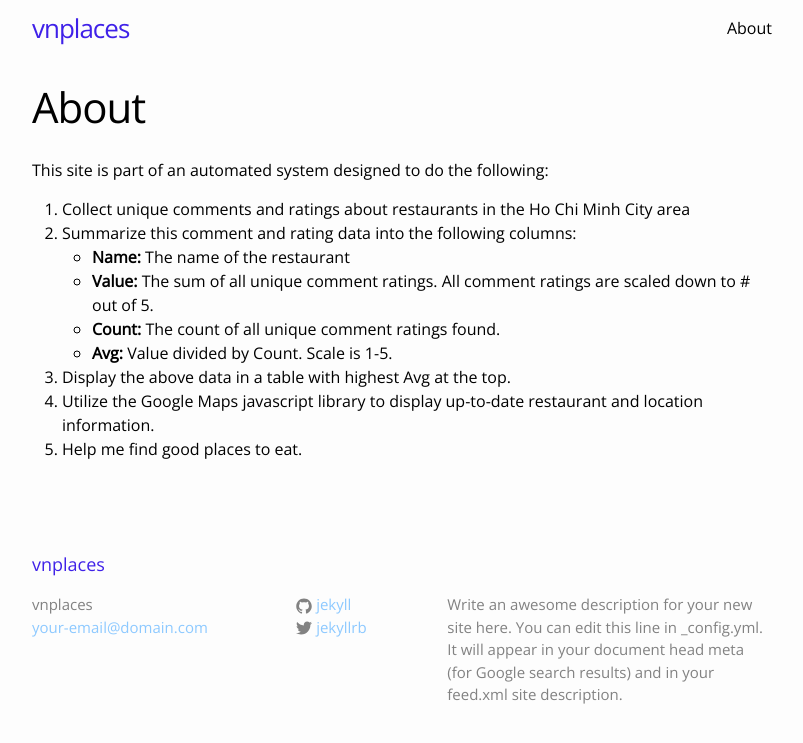
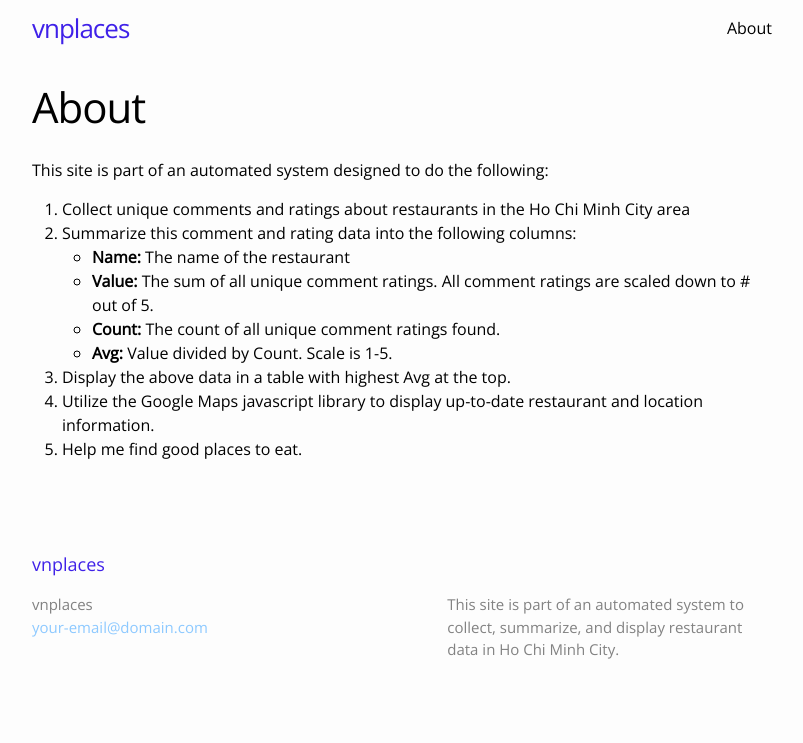
Before and after one commit to ssugar/vnplaces, a Jekyll site: the page built from about.md, in a window 1280 px wide. Shown: the top 743 px of the page, without its empty margins (238-1041 px from the left). Built offline with Jekyll 4.4.1, drawn with Linux system fonts in a browser that asks for light colours; a script that is not in the unit is left out.

Commit message:
updating site description, removing social media info

```diff
--- a/_config.yml
+++ b/_config.yml
@@ -9,13 +9,12 @@
 title: vnplaces
 email: your-email@domain.com
 description: > # this means to ignore newlines until "baseurl:"
-  Write an awesome description for your new site here. You can edit this
-  line in _config.yml. It will appear in your document head meta (for
-  Google search results) and in your feed.xml site description.
+  This site is part of an automated system to collect, summarize,
+  and display restaurant data in Ho Chi Minh City.
 baseurl: "/vnplaces" # the subpath of your site, e.g. /blog
 url: "https://ssugar.github.com" # the base hostname & protocol for your site
-twitter_username: jekyllrb
-github_username:  jekyll
+#twitter_username: jekyllrb
+#github_username:  jekyll
 
 # Build settings
 markdown: kramdown
```
